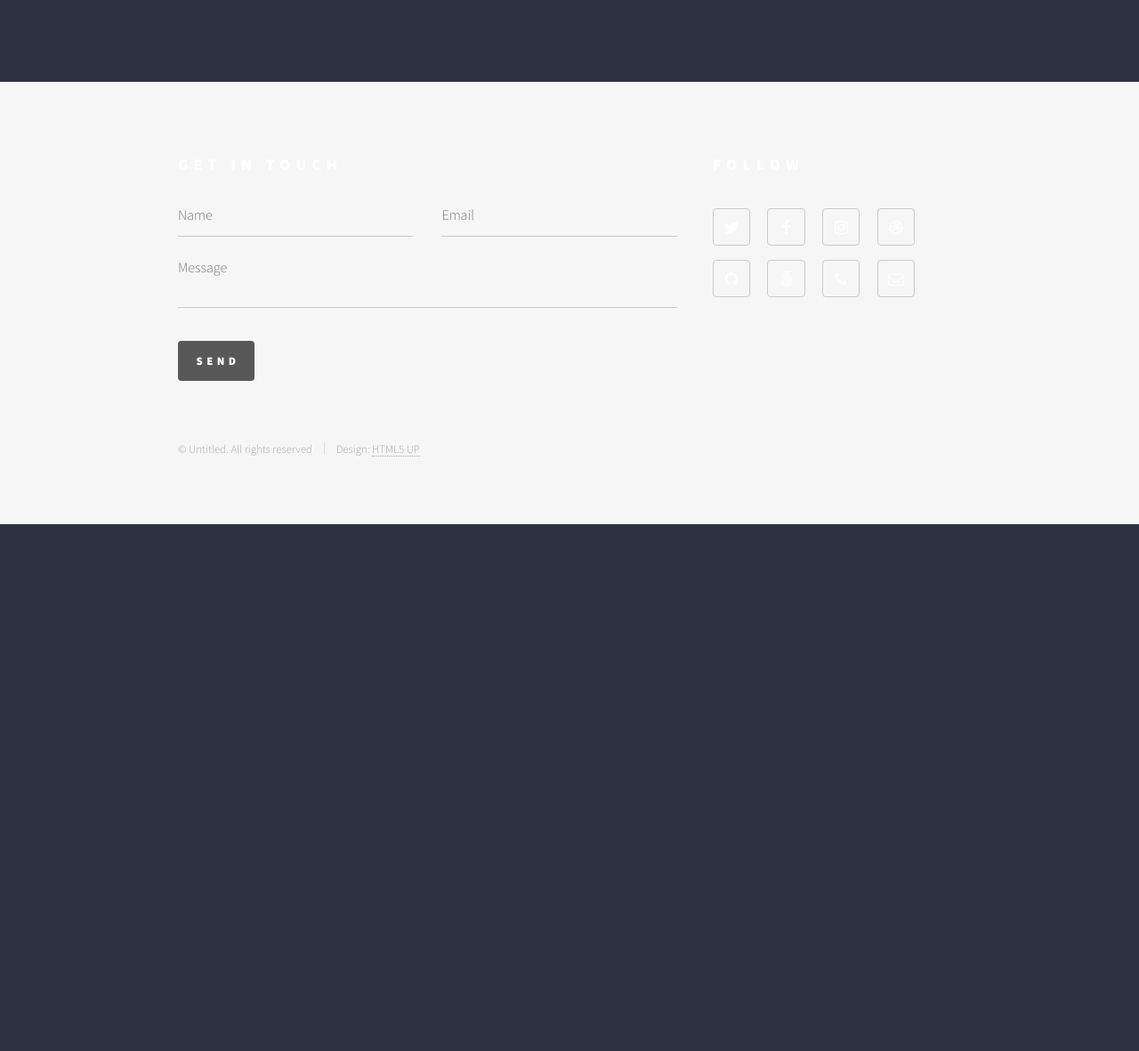
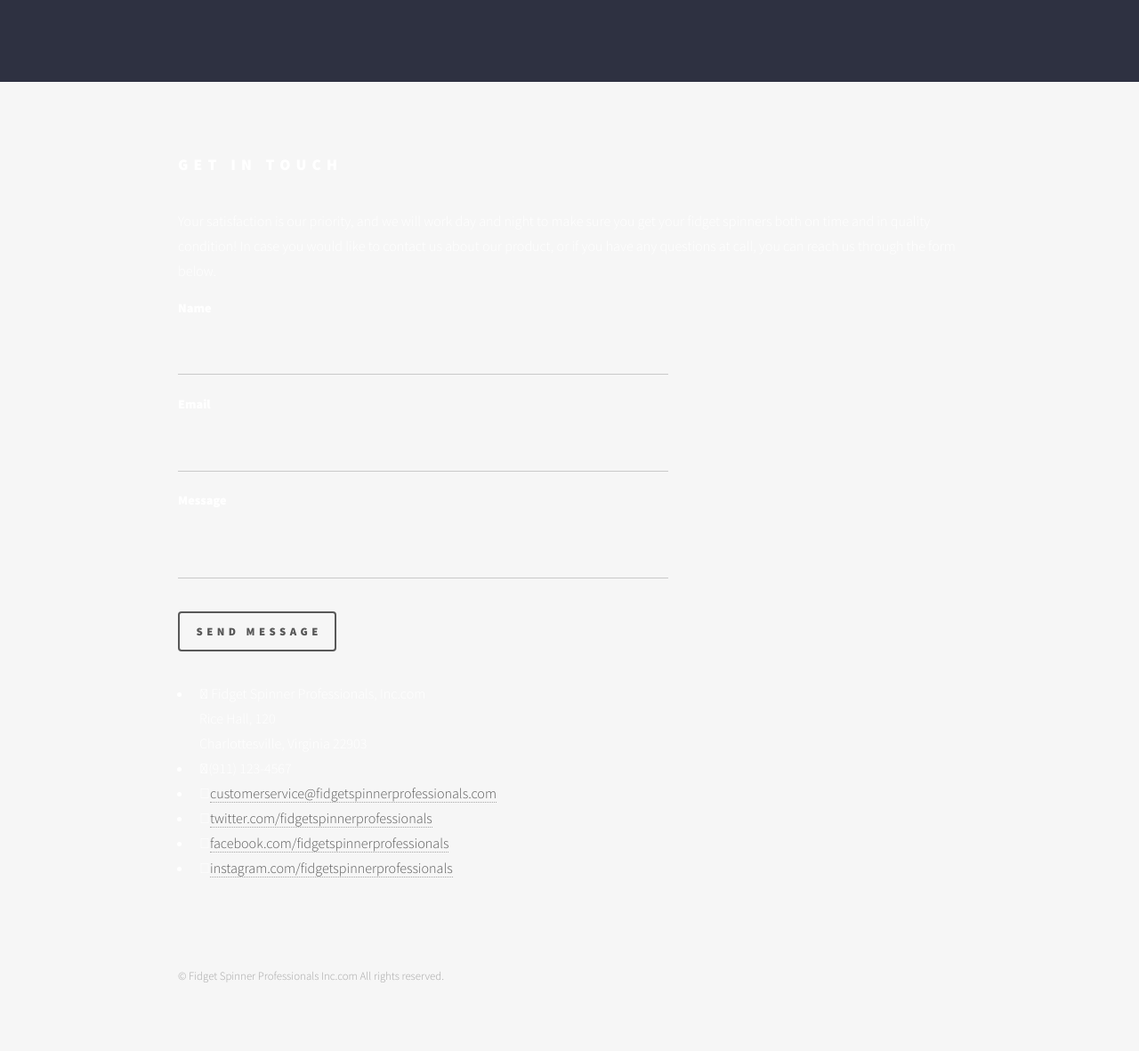
Before and after one commit to 2changs/CS4753, a PHP site: page /shop.html in a window 1280 px wide. Shown: the part 819-2000 px from the top of the page at 89% size. Before the commit the page ends 1408 px from the top, so only its background shows below. Run offline with PHP 8.4, Linux system fonts and the light colour scheme.

Commit message:
added more sht

```diff
--- a/assets/solidstate/css/main.css
+++ b/assets/solidstate/css/main.css
@@ -3116,7 +3116,7 @@
 /* Wrapper */
 
 	#wrapper > header {
-		padding: 11em 0 2.25em 0 ;
+		padding: 11em 0 0 0 ;
 	}
 
 		#wrapper > header .inner {
@@ -3143,7 +3143,7 @@
 	@media screen and (max-width: 1280px) {
 
 		#wrapper > header {
-			padding: 3.8em 0 6.25em 0 ;
+			padding: 3.8em 0 3em 0 ;
 			background-color: #2e3141;
 			background-image: linear-gradient(to top, rgba(46, 49, 65, 0.8), rgba(46, 49, 65, 0.8)), url("../../images/bg.jpg");
 			background-size: auto, cover;
--- a/index.html
+++ b/index.html
@@ -6,7 +6,7 @@
 -->
 <html>
 	<head>
-		<title>Solid State by HTML5 UP</title>
+		<title>FPM</title>
 		<meta charset="utf-8" />
 		<meta name="viewport" content="width=device-width, initial-scale=1" />
 		<!--[if lte IE 8]><script src="assets/solidstate/js/ie/html5shiv.js"></script><![endif]-->
--- a/login.html
+++ b/login.html
@@ -6,7 +6,7 @@
 -->
 <html>
 	<head>
-		<title>Generic - Solid State by HTML5 UP</title>
+		<title>FPM</title>
 		<meta charset="utf-8" />
 		<meta name="viewport" content="width=device-width, initial-scale=1" />
 		<!--[if lte IE 8]><script src="assets/solidstate/js/ie/html5shiv.js"></script><![endif]-->
--- a/shop.html
+++ b/shop.html
@@ -6,7 +6,7 @@
 -->
 <html>
 	<head>
-		<title>Phantom by HTML5 UP</title>
+		<title>FPM</title>
 		<meta charset="utf-8" />
 		<meta name="viewport" content="width=device-width, initial-scale=1" />
 		<!--[if lte IE 8]><script src="assets/phantom/js/ie/html5shiv.js"></script><![endif]-->
@@ -28,18 +28,6 @@
                             <h1><a href="register.html">Sign Up/Login</a></h1>
                         </div>
 					</div>
-
-				<!-- Menu -->
-					<nav id="menu">
-						<h2>Menu</h2>
-						<ul>
-							<li><a href="index.html">Home</a></li>
-							<li><a href="generic.html">Ipsum veroeros</a></li>
-							<li><a href="generic.html">Tempus etiam</a></li>
-							<li><a href="generic.html">Consequat dolor</a></li>
-							<li><a href="elements.html">Elements</a></li>
-						</ul>
-					</nav>
 
 				<!-- Main -->
 					<div id="main">
@@ -188,43 +176,44 @@
 					</div>
 
 				<!-- Footer -->
-					<footer id="footer">
+					<section id="footer">
 						<div class="inner">
-							<section>
-								<h2>Get in touch</h2>
+							<h2 class="major">Get in touch</h2>
+                            <p>Your satisfaction is our priority, and we will work day and night to make sure you get your fidget spinners both on time and in quality condition! In case you would like to contact us about our product, or if you have any questions at call, you can reach us through the form below.</p>
 							<form method="post" action="#">
-									<div class="field half first">
-										<input type="text" name="name" id="name" placeholder="Name" />
-									</div>
-									<div class="field half">
-										<input type="email" name="email" id="email" placeholder="Email" />
+								<div class="field">
+									<label for="name">Name</label>
+									<input type="text" name="name" id="name" />
 								</div>
 								<div class="field">
-										<textarea name="message" id="message" placeholder="Message"></textarea>
+									<label for="email">Email</label>
+									<input type="email" name="email" id="email" />
+								</div>
+								<div class="field">
+									<label for="message">Message</label>
+									<textarea name="message" id="message" rows="4"></textarea>
 								</div>
 								<ul class="actions">
-										<li><input type="submit" value="Send" class="special" /></li>
+									<li><input type="submit" value="Send Message" /></li>
 								</ul>
 							</form>
-							</section>
-							<section>
-								<h2>Follow</h2>
-								<ul class="icons">
-									<li><a href="#" class="icon style2 fa-twitter"><span class="label">Twitter</span></a></li>
-									<li><a href="#" class="icon style2 fa-facebook"><span class="label">Facebook</span></a></li>
-									<li><a href="#" class="icon style2 fa-instagram"><span class="label">Instagram</span></a></li>
-									<li><a href="#" class="icon style2 fa-dribbble"><span class="label">Dribbble</span></a></li>
-									<li><a href="#" class="icon style2 fa-github"><span class="label">GitHub</span></a></li>
-									<li><a href="#" class="icon style2 fa-500px"><span class="label">500px</span></a></li>
-									<li><a href="#" class="icon style2 fa-phone"><span class="label">Phone</span></a></li>
-									<li><a href="#" class="icon style2 fa-envelope-o"><span class="label">Email</span></a></li>
+							<ul class="contact">
+								<li class="fa-home">
+									Fidget Spinner Professionals, Inc.com<br />
+									Rice Hall, 120<br />
+                                    Charlottesville, Virginia 22903
+								</li>
+								<li class="fa-phone">(911) 123-4567</li>
+								<li class="fa-envelope"><a href="#">customerservice@fidgetspinnerprofessionals.com</a></li>
+								<li class="fa-twitter"><a href="#">twitter.com/fidgetspinnerprofessionals</a></li>
+								<li class="fa-facebook"><a href="#">facebook.com/fidgetspinnerprofessionals</a></li>
+								<li class="fa-instagram"><a href="#">instagram.com/fidgetspinnerprofessionals</a></li>
 							</ul>
-							</section>
 							<ul class="copyright">
-								<li>&copy; Untitled. All rights reserved</li><li>Design: <a href="http://html5up.net">HTML5 UP</a></li>
+								<li>&copy; Fidget Spinner Professionals Inc.com All rights reserved.</li>
 							</ul>
 						</div>
-					</footer>
+					</section>
 
 			</div>
 
```
Also changed, not shown: about.html (+39 -55 lines). Lines whose indentation alone changed are shown as unchanged.
